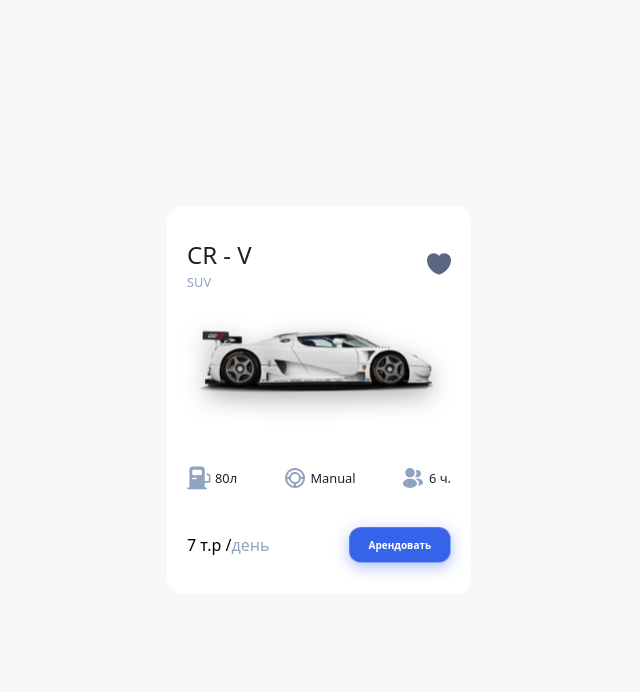
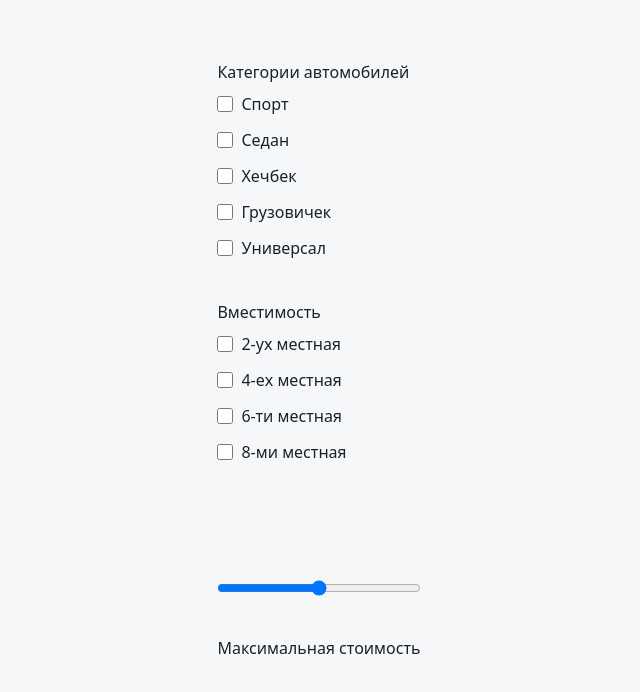
Before and after one commit to fluxy06/cars-project, a React (Vite) app in the folder template/: page / in a window 1280 px wide. Shown: the top 692 px of the page, without its empty margins (321-961 px from the left). Built offline with nearby package versions, Linux system fonts and the light colour scheme.

Commit message:
create/features/filters

```diff
--- a/template/src/app/App.css
+++ b/template/src/app/App.css
@@ -1,6 +1,5 @@
 #root {
     max-width: 1280px;
     margin: 0 auto;
-    padding: 2rem;
     text-align: center;
 }
--- a/template/src/app/App.tsx
+++ b/template/src/app/App.tsx
@@ -1,17 +1,11 @@
 import '@app/App.css'
-import CardCar from '@features/CardCar/CardCar';
-import CarImg from '@assets/car/cars/cr1.svg?url';
-
-
+import Filters from "@features/Filters/Filters"
 function App() {
 
   return (
-    <div className='container'>
-        <CardCar path={CarImg}
-        width={{min: "200px", preferred: "23.75vw", max: "304px"}}
-        height={{min: "260px", preferred: "30.3vw", max: "388px"}}
-        />
-    </div>
+    <div className='w-full h-full'>
+          <Filters/>
+     </div>
   )
 }
 
--- a/template/src/app/index.css
+++ b/template/src/app/index.css
@@ -23,8 +23,3 @@ body {
     min-width: 320px;
     min-height: 100vh;
 }
-
-h1 {
-    font-size: 3.2em;
-    line-height: 1.1;
-}
--- a/template/src/entities/Car/types.ts
+++ b/template/src/entities/Car/types.ts
@@ -1,7 +1,20 @@
 export enum type_car {
-    Sport,
-    Sedan,
-    Hatchback,
-    Suv,
-    Universal
+    "Спорт",
+    "Седан",
+    "Хечбек",
+    "Грузовичек",
+    "Универсал"
 }
+
+export enum capacity_car {
+    "2-ух местная",
+    "4-ех местная",
+    "6-ти местная",
+    "8-ми местная"
+}
+
+
+//Функция для конвертации enum => массив строк
+export function enumToArray<E extends object>(enm: E): string[] {
+    return Object.keys(enm).filter(k => isNaN(Number(k)))
+}
--- /dev/null
+++ b/template/src/features/Filters/Filters.tsx
@@ -0,0 +1,59 @@
+import React from "react"
+import { enumToArray } from "@entities/Car/types"
+import { capacity_car, type_car } from "@entities/Car/types"
+
+type FilterProps = {
+    onclick?: () => void
+}
+
+const Filters: React.FC<FilterProps> = ({onclick}) => {
+    const types = enumToArray(type_car);
+    const capacity = enumToArray(capacity_car);
+
+    return(
+        <>
+            <div className="grid grid-rows-3 gap-10">
+                {/* Категории автомобилей */}
+                   <div>
+                        <p className="text-left">Категории автомобилей</p>
+                        <div className="grid gap-3 mt-2">
+                            {types.map(t => (
+                                <label key={t} className="flex items-center gap-2">
+                                    <input
+                                        type="checkbox"
+                                        className="w-4 h-4"
+                                        onClick={onclick}
+                                    />
+                                    <span>{t}</span>
+                                </label>
+                            ))}
+                        </div>
+                    </div>
+
+                    {/* Вместимость */}
+                    <div>
+                        <p className="text-left">Вместимость</p>
+                        <div className="grid gap-3 mt-2">
+                            {capacity.map(c => (
+                                <label key={c} className="flex items-center gap-2">
+                                    <input
+                                        type="checkbox"
+                                        className="w-4 h-4"
+                                        onClick={onclick}
+                                    />
+                                    <span>{c}</span>
+                                </label>
+                            ))}
+                        </div>
+                    </div>
+                    {/* Фильтр по стоимости */}
+                    <div className="grid row-start-3 row-end-3">
+                            <input type="range" className="" />
+                            <span>Максимальная стоимость</span>
+                    </div>
+            </div>
+        </>
+    )
+}
+
+export default Filters
--- a/template/src/shared/Car/CarImg.tsx
+++ b/template/src/shared/Car/CarImg.tsx
@@ -18,13 +18,14 @@ const CarImg: React.FC<IconProps> = ({path, width, height, onclick}) => {
         return(
             <>
                 <img
-                className="hover:scale-110 tracking-normal duration-400 cursor-pointer ease-in-out delay-75"
+                className="hover:scale-110 tracking-normal duration-400 cursor-pointer ease-in-out delay-75
+                transition-transform"
                 src={path}
                 alt="car@image"
                 style={{
                     width: widthAdaptive,
                     height: heightAdaptive,
-                    filter: "drop-shadow(0 8px 12px rgba(0,0,0,0.3))",
+                    filter: "drop-shadow(0 8px 5px rgba(0,0,0,0.3))",
                 }}
                 onClick={onclick}
                 />
--- /dev/null
+++ b/template/src/widgets/CardBigWidgets/CardBigWidget.tsx
@@ -0,0 +1,52 @@
+import CarImg from "@shared/Car/CarImg";
+import React from "react";
+
+type CardBigWidgetProps = {
+    imgCar: string;
+    h1Text: string;
+    pText: string;
+    width?: { min: string; preferred: string; max: string };
+    height?: { min: string; preferred: string; max: string };
+    onclick?: () => void;
+    typeCard?: boolean
+}
+
+const CardBigWidget: React.FC<CardBigWidgetProps> = ({imgCar, h1Text, pText, width, height, onclick, typeCard = false}) => {
+    const widthAdaptive = width
+    ? `clamp(${width.min}, ${width.preferred}, ${width.max})`
+    : `492px`;
+
+  const heightAdaptive = height
+    ? `clamp(${height.min}, ${height.preferred}, ${height.max})`
+    : '360px';
+
+    return(
+        <>
+            <div
+            className="grid justify-items-center rounded-2xl px-5 py-2 shadow-2xl"
+            style={{
+                    width: widthAdaptive,
+                    height: heightAdaptive,
+                    backgroundImage: typeCard
+                    ? "url('./src/assets/cards/bg-big-crd.svg')"
+                    : "url('./src/assets/cards/bg-big-crd2.svg')"
+            }}
+            >
+                <div className="px-5 py-2">
+                    <h1 className="
+                    text-[clamp(16px,4vw,36px)] text-white wrap-normal text-left m-0
+                    "
+                    >{h1Text}</h1>
+                    <h1 className="text-[clamp(11px,2vw,16px)] text-white text-left m-0 py-2"
+                    style={{
+                        textWrap: "balance"
+                    }}
+                    >{pText}</h1>
+                </div>
+                <CarImg path={imgCar} width={{min: "180px", preferred: "50vw", max: "380px"}} onclick={onclick}/>
+            </div>
+        </>
+    )
+}
+
+export default CardBigWidget
```
Also changed, not shown: template/help.txt (added).
